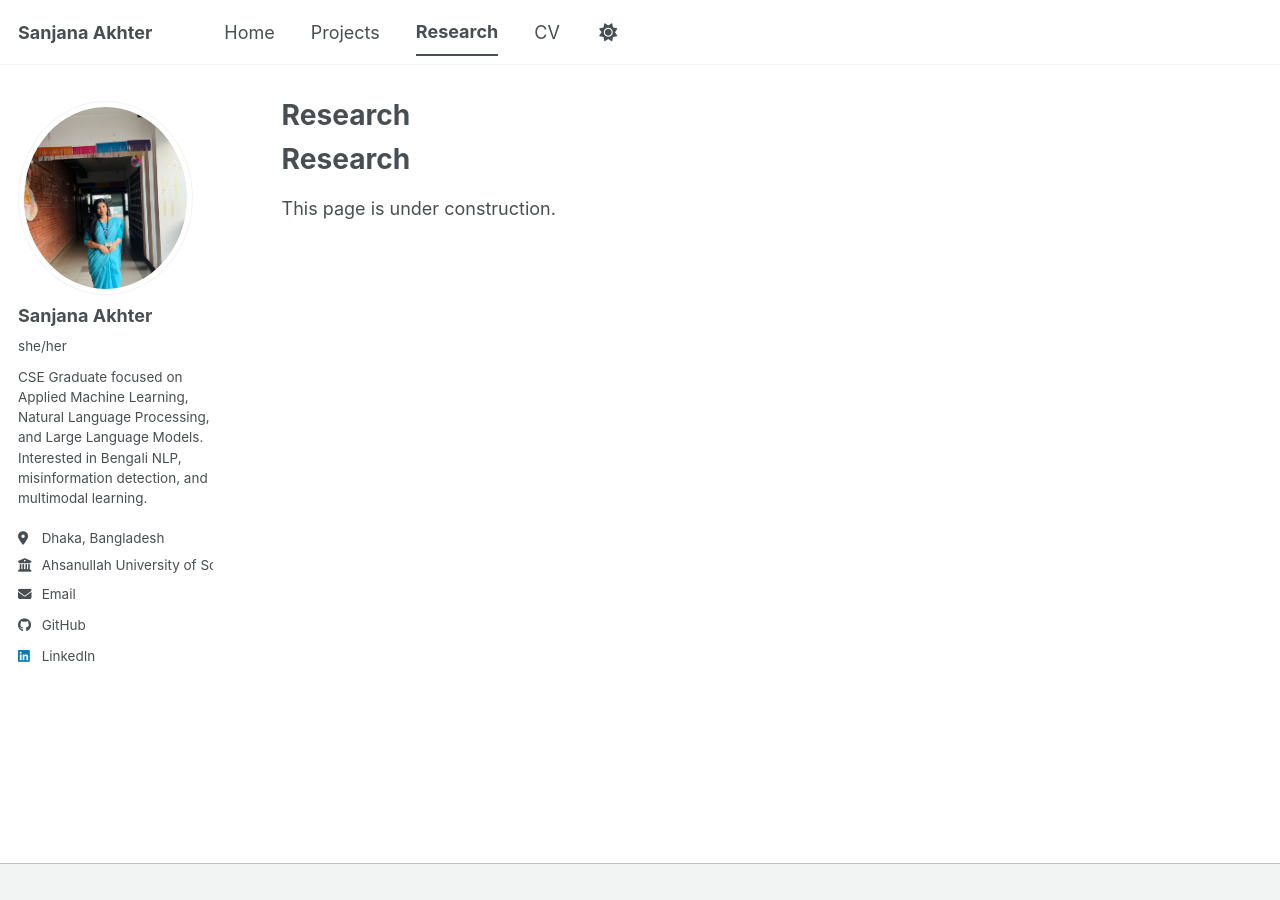
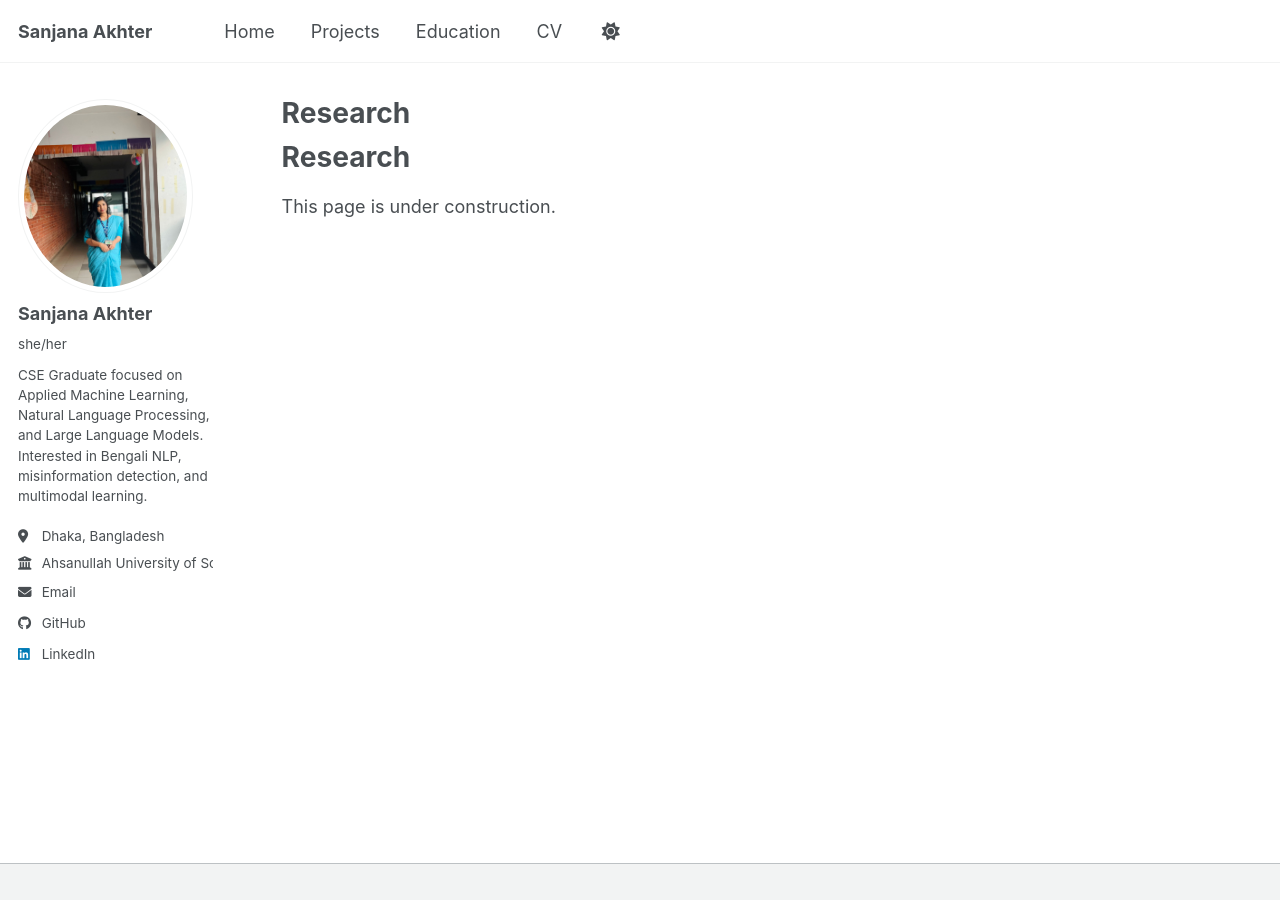
Before and after one commit to sanjana-akhter/sanjana-akhter.github.io, a Jekyll site: the page built from _pages/research.md, in a window 1280 px wide. Built offline with Jekyll 4.4.1, drawn with Linux system fonts in a browser that asks for light colours; a script bundle is joined from its source files by our own code; library files that are not in the unit come from our copies.

Commit message:
Update navigation.yml

```diff
--- a/_data/navigation.yml
+++ b/_data/navigation.yml
@@ -5,8 +5,8 @@ main:
   - title: "Projects"
     url: /projects/
 
-  - title: "Research"
-    url: /research/
+  - title: "Education"
+    url: /education/
 
   - title: "CV"
     url: /files/Resume.pdf
```
